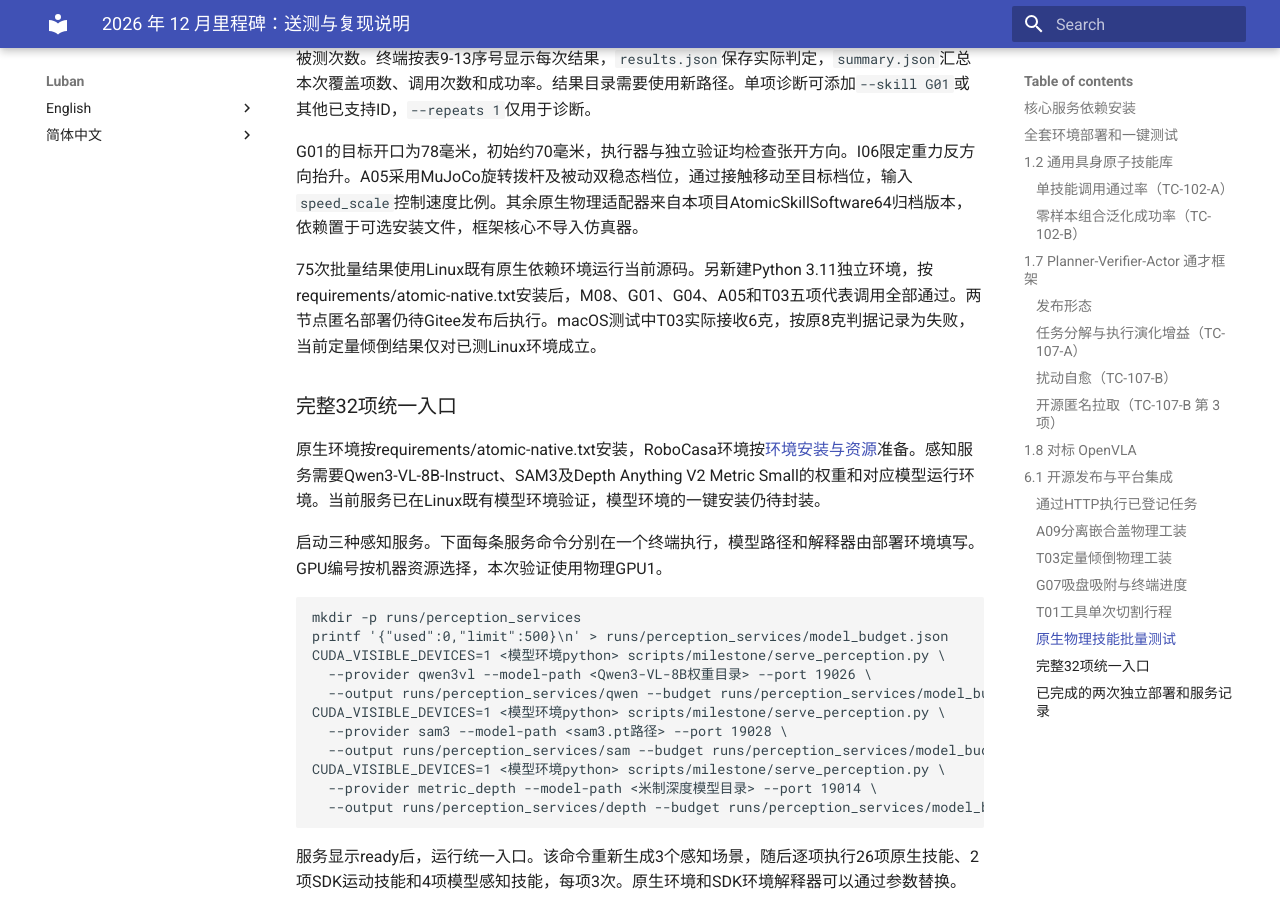
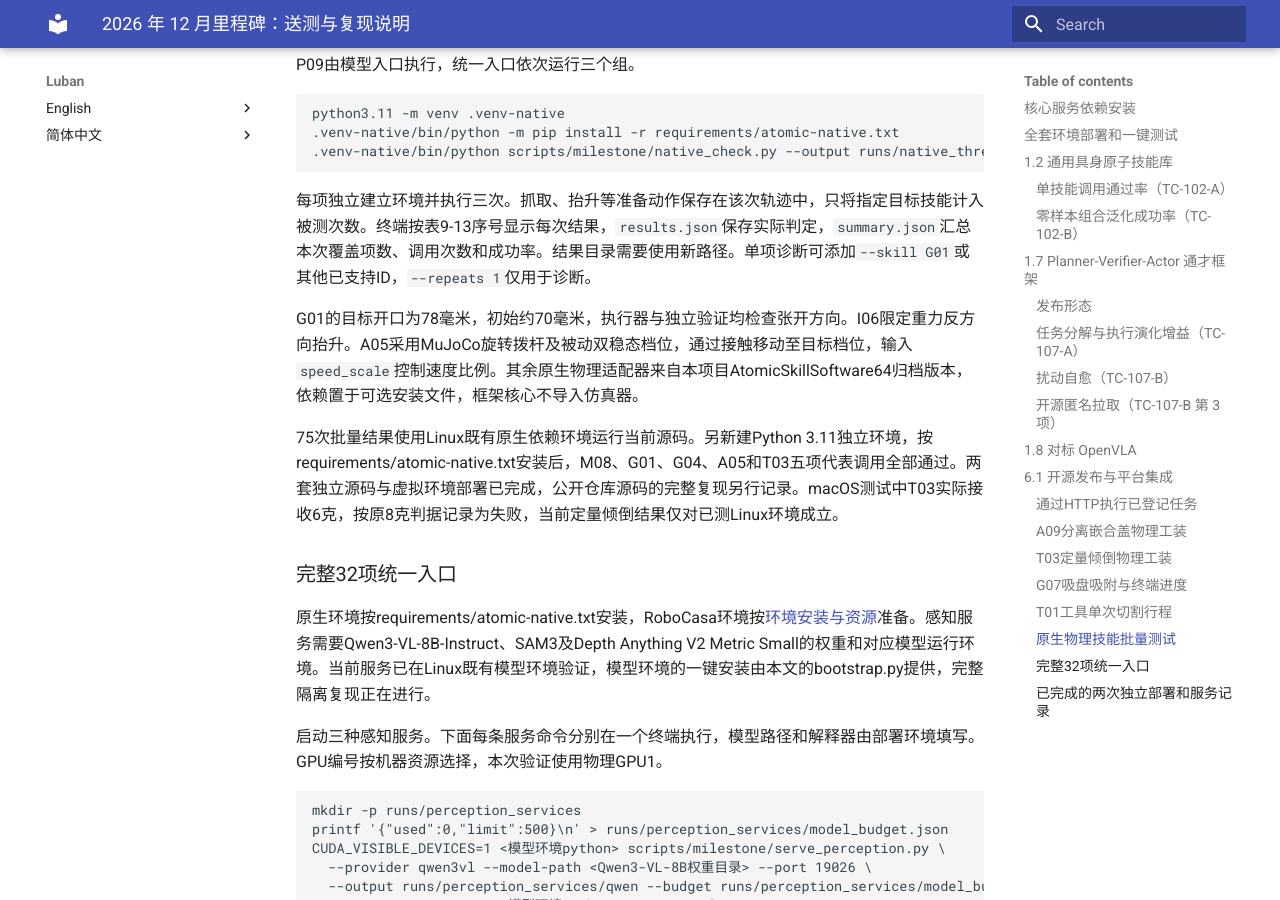
Before and after one commit to yuliu-ai/Luban-Milestone-2026-12, an MkDocs documentation site: the page built from docs/milestone-2026-12.zh-CN.md, in a window 1280 px wide and 900 px high, scrolled down 8722 px. Built offline with MkDocs 1.6.1 and Material for MkDocs 9.7.7, drawn with Linux system fonts in a browser that asks for light colours; some of the changed text lies outside the part shown.

````diff
--- a/docs/milestone-2026-12.zh-CN.md
+++ b/docs/milestone-2026-12.zh-CN.md
@@ -12,6 +12,13 @@
 | 1.8 对标 OpenVLA | TC-108-A | `scripts/milestone/benchmark_compare.py` | `comparison.md` |
 | 6.1 平台调用与耗时 | TC-601-B | `luban serve` + `scripts/milestone/platform_check.py latency` | `latency.md` |
 | 6.1 连续运行与异常 | TC-601-C | `scripts/milestone/platform_check.py soak / faults` | `soak.md`、`faults.md` |
+
+公开源码位于 [Luban-Milestone-2026-12](https://github.com/yuliu-ai/Luban-Milestone-2026-12)，使用独立仓库的 `main` 分支。先获取源码，再执行下方部署和测试命令：
+
+```bash
+git clone https://github.com/yuliu-ai/Luban-Milestone-2026-12.git
+cd Luban-Milestone-2026-12
+```
 
 ## 核心服务依赖安装
 
@@ -126,7 +133,7 @@ python scripts/milestone/recovery_check.py --output runs/recovery_four
 ### 开源匿名拉取（TC-107-B 第 3 项）
 
 ```bash
-bash scripts/milestone/deploy_check.sh https://gitee.com/<组织>/<仓库>.git /tmp/luban_deploy main
+bash scripts/milestone/deploy_check.sh https://github.com/yuliu-ai/Luban-Milestone-2026-12.git /tmp/luban_deploy main
 ```
 
 脚本禁用凭据提示后匿名克隆，执行 `uv sync --frozen`、离线最小入口、健康检查、核心单元测试和服务调用，输出 `deploy_result.json`。
@@ -185,7 +192,7 @@ python scripts/milestone/platform_check.py soak --url http://<平台地址> --se
 python scripts/milestone/platform_check.py faults --url http://<直连地址>:8765
 ```
 
-判据：`SR_call ≥ 95%`、平台接入增加耗时 P95 ≤ 1 s；连续运行期间进程不重启、成功率 ≥ 95%；空请求、非 JSON、未知字段、类型错误、超范围参数、超大请求体、畸形与有环任务图、未知路径均返回 4xx，且之后服务仍可正常调用。本次按已确认方案在同一Linux服务器建立两套独立源码目录及虚拟环境，分别记录部署结果。匿名拉取在发布仓库可访问后单独验证。
+判据：`SR_call ≥ 95%`、平台接入增加耗时 P95 ≤ 1 s；连续运行期间进程不重启、成功率 ≥ 95%；空请求、非 JSON、未知字段、类型错误、超范围参数、超大请求体、畸形与有环任务图、未知路径均返回 4xx，且之后服务仍可正常调用。本次按已确认方案在同一Linux服务器建立两套独立源码目录及虚拟环境，分别记录部署结果。公开GitHub仓库已在服务器匿名下载并安装原生环境，完整六环境复现正在执行。
 
 ### 通过HTTP执行已登记任务
 
@@ -259,11 +266,11 @@ python3.11 -m venv .venv-native
 
 G01的目标开口为78毫米，初始约70毫米，执行器与独立验证均检查张开方向。I06限定重力反方向抬升。A05采用MuJoCo旋转拨杆及被动双稳态档位，通过接触移动至目标档位，输入`speed_scale`控制速度比例。其余原生物理适配器来自本项目AtomicSkillSoftware64归档版本，依赖置于可选安装文件，框架核心不导入仿真器。
 
-75次批量结果使用Linux既有原生依赖环境运行当前源码。另新建Python 3.11独立环境，按requirements/atomic-native.txt安装后，M08、G01、G04、A05和T03五项代表调用全部通过。两节点匿名部署仍待Gitee发布后执行。macOS测试中T03实际接收6克，按原8克判据记录为失败，当前定量倾倒结果仅对已测Linux环境成立。
+75次批量结果使用Linux既有原生依赖环境运行当前源码。另新建Python 3.11独立环境，按requirements/atomic-native.txt安装后，M08、G01、G04、A05和T03五项代表调用全部通过。两套独立源码与虚拟环境部署已完成，公开仓库源码的完整复现另行记录。macOS测试中T03实际接收6克，按原8克判据记录为失败，当前定量倾倒结果仅对已测Linux环境成立。
 
 ### 完整32项统一入口
 
-原生环境按requirements/atomic-native.txt安装，RoboCasa环境按[环境安装与资源](installation.zh-CN.md)准备。感知服务需要Qwen3-VL-8B-Instruct、SAM3及Depth Anything V2 Metric Small的权重和对应模型运行环境。当前服务已在Linux既有模型环境验证，模型环境的一键安装仍待封装。
+原生环境按requirements/atomic-native.txt安装，RoboCasa环境按[环境安装与资源](installation.zh-CN.md)准备。感知服务需要Qwen3-VL-8B-Instruct、SAM3及Depth Anything V2 Metric Small的权重和对应模型运行环境。当前服务已在Linux既有模型环境验证，模型环境的一键安装由本文的bootstrap.py提供，完整隔离复现正在进行。
 
 启动三种感知服务。下面每条服务命令分别在一个终端执行，模型路径和解释器由部署环境填写。GPU编号按机器资源选择，本次验证使用物理GPU1。
 
````
Also changed, not shown: impl_docs/TODO.md (+1 -1 lines), impl_docs/changes/2026-11-13-standalone-public-snapshot.md (+2 -2 lines), impl_docs/plans/2026-11-12-luban-milestone-release.md (+7 -3 lines).
